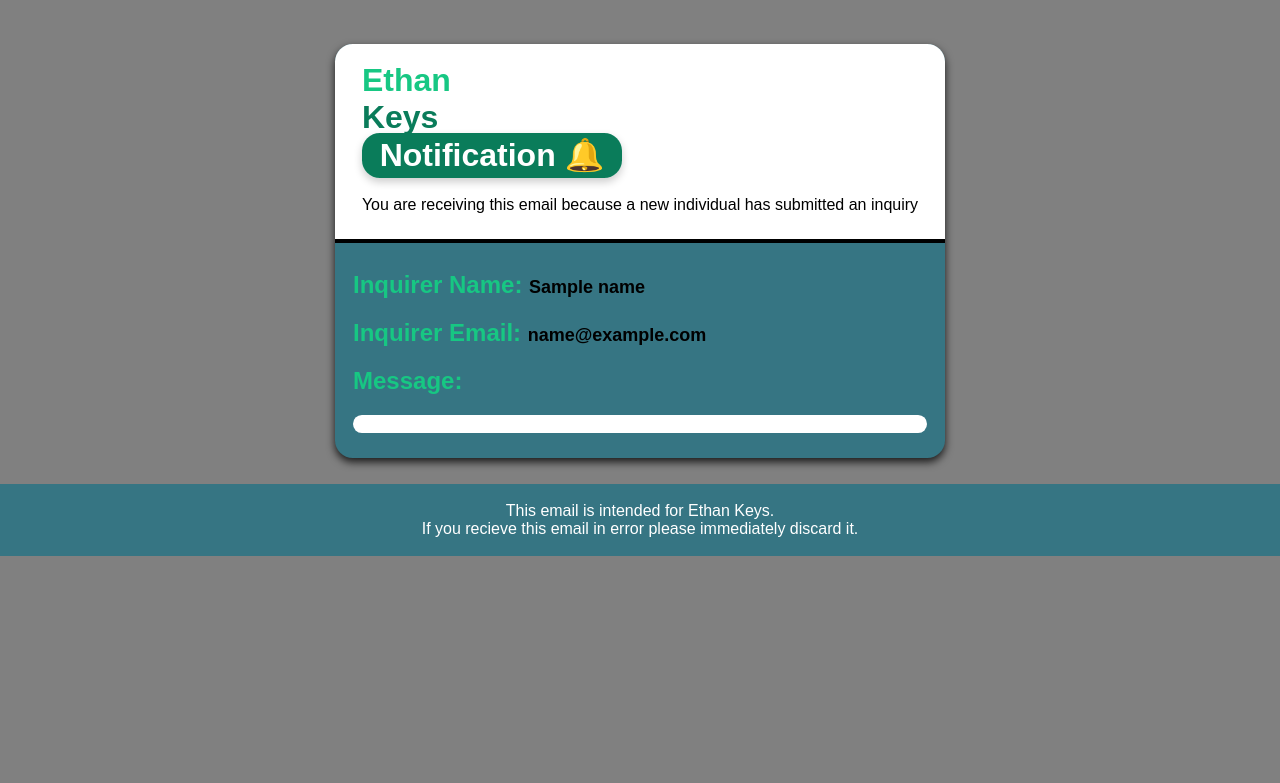
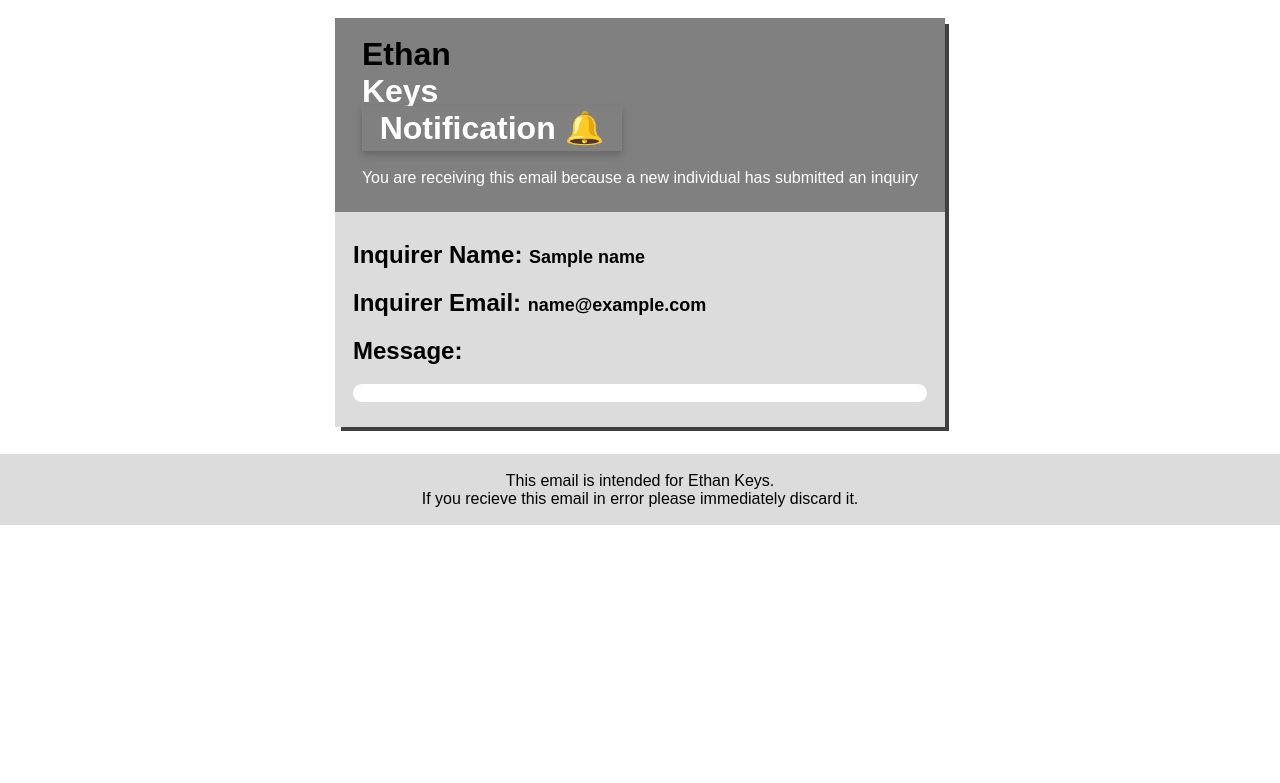
Before and after one commit to ethanman102/Ethan-Keys-Website, a Django app: template backend/api/templates/api/email_template.html in a window 1280 px wide. Shown: the top 783 px of the page. Run offline with Django 5.2, Linux system fonts and the light colour scheme; the template is opened without the code that fills it: most values are stand-ins (such as "Sample title", 1, 10 or a date in 2020).

Commit message:
simple restyle

```diff
--- a/backend/api/templates/api/email_template.html
+++ b/backend/api/templates/api/email_template.html
@@ -1,19 +1,19 @@
-<body style="font-family: Arial, Helvetica, sans-serif; background-color: gray; margin: 0; padding: 0; padding-top: 2ch;">
-    <div style="background-color: #367583; box-shadow: 0 4px 8px 0 rgba(0, 0, 0, 0.808); border-radius: 2ch; margin-top: 3ch; margin-bottom: 3ch; width: fit-content; margin-left: auto; margin-right: auto;">
-        <div class="header" style="background-color: white; padding-bottom: 1ch; padding-left: 3ch; padding-right: 3ch; margin-left: 0; margin-right: 0; border-top-left-radius: 2ch; border-top-right-radius: 2ch; border-bottom: solid black 0.5ch;">
-            <h1 style="color: #17c783; padding-top: 1ch;">Ethan<br> <span class="strange" style="color: #0a7c5a;">Keys</span><br>
-            <span class="notificationPill" style="background-color: #0a7c5a; padding-left: 1ch; padding-right: 1ch; padding-top: 0.25ch; padding-bottom: 0.25ch; border-radius: 1ch; color: white; box-shadow: 0 4px 8px 0 rgba(0,0,0,0.2);">Notification 🔔</span></h1>
-            <p style="font-family: Arial, Helvetica, sans-serif;">You are receiving this email because a new individual has submitted an inquiry</p>
+<body style="font-family: Arial, Helvetica, sans-serif; margin: 0; padding: 0; padding-top: 2ch;">
+    <div style="box-shadow: 5px 5px 0px -1px rgba(0, 0, 0, 0.75); background-color: gray; margin-bottom: 3ch; width: fit-content; margin-left: auto; margin-right: auto;">
+        <div class="header" style=" padding-bottom: 1ch; padding-left: 3ch; padding-right: 3ch; margin-left: 0; margin-right: 0;">
+            <h1 style="color: blaCK; padding-top: 1ch;">Ethan<br> <span class="strange" style="color: white;">Keys</span><br>
+            <span class="notificationPill" style=" background-color: gray; padding-left: 1ch; padding-right: 1ch; box-shadow: 5px 5px 0px -1px rgb(0, 0, 0); padding-top: 0.25ch; padding-bottom: 0.25ch; color: white; box-shadow: 0 4px 8px 0 rgba(0,0,0,0.2);">Notification 🔔</span></h1>
+            <p style="font-family: Arial, Helvetica, sans-serif; color: white;">You are receiving this email because a new individual has submitted an inquiry</p>
         </div>
-        <div class="cardContent" style="margin-right: 2ch; margin-left: 2ch; padding-top: 1ch; padding-bottom: 1ch;">
-            <h2 style="color: #17c783; overflow-wrap: break-word;">Inquirer Name: <span class="context" style="color: black; font-size: 75%;">{{ name }}</span></h2>
-            <h2 style="color: #17c783; overflow-wrap: break-word;">Inquirer Email: <span class="context" style="color: black; font-size: 75%;">{{ email }}</span></h2>
-            <h2 style="color: #17c783; overflow-wrap: break-word;">Message:</h2>
+        <div class="cardContent" style=" background-color: gainsboro; padding-left: 2ch; padding-right: 2ch; padding-top: 1ch; padding-bottom: 1ch;">
+            <h2 style="color: black; overflow-wrap: break-word;">Inquirer Name: <span class="context" style="color: black; font-size: 75%;">{{ name }}</span></h2>
+            <h2 style="color: black; overflow-wrap: break-word;">Inquirer Email: <span class="context" style="color: black; font-size: 75%;">{{ email }}</span></h2>
+            <h2 style="color: black; overflow-wrap: break-word;">Message:</h2>
             <p class="emailMessage" style="background-color: white; padding-top: 1ch; padding-bottom: 1ch; border-radius: 1ch; padding-right: 1ch; padding-left: 1ch; overflow-wrap: break-word;">{{ message }}</p>
         </div>
     </div>
 
-    <div style="background-color:#367583; text-align: center;">
-        <p style="color: white; padding-top: 2ch; padding-bottom: 2ch;">This email is intended for Ethan Keys.<br> If you recieve this email in error please immediately discard it.</p>
+    <div style="background-color: gainsboro; text-align: center;">
+        <p style=" padding-top: 2ch; padding-bottom: 2ch;">This email is intended for Ethan Keys.<br> If you recieve this email in error please immediately discard it.</p>
     </div>
 </body>
```
